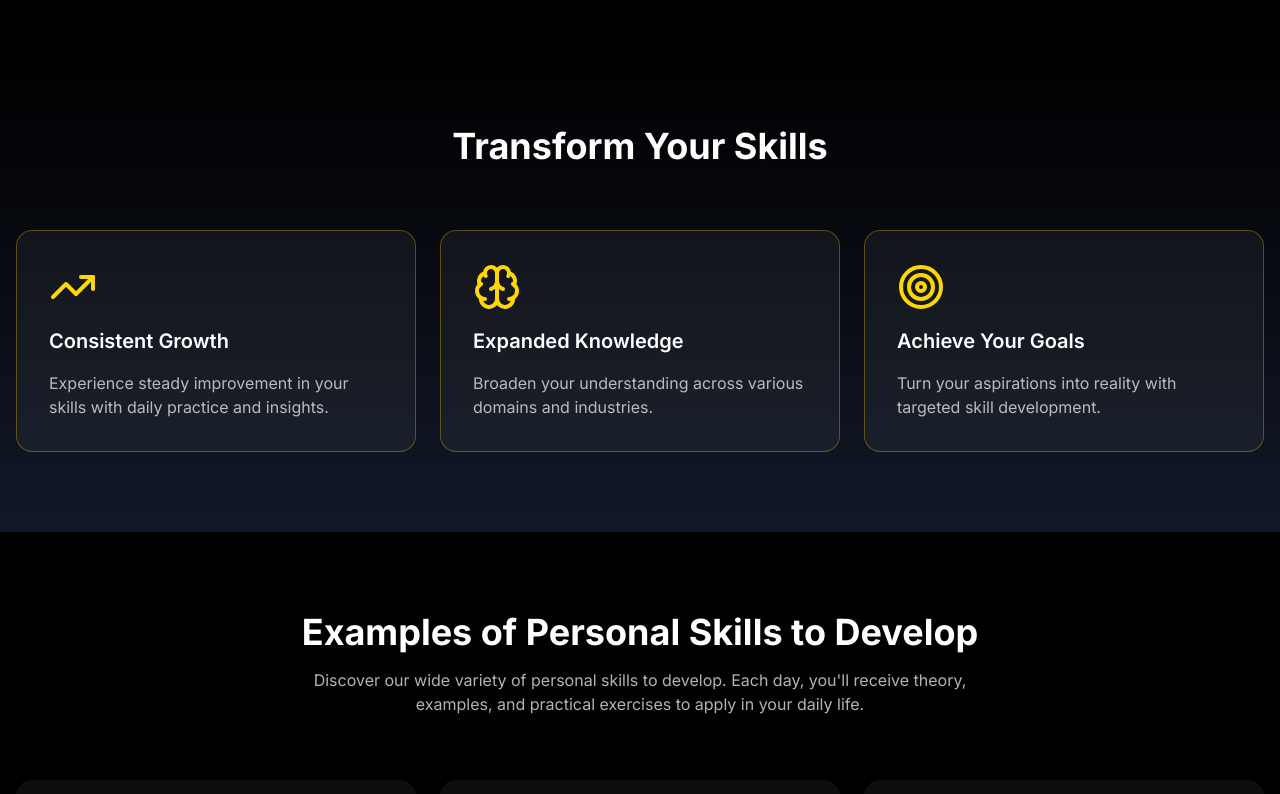
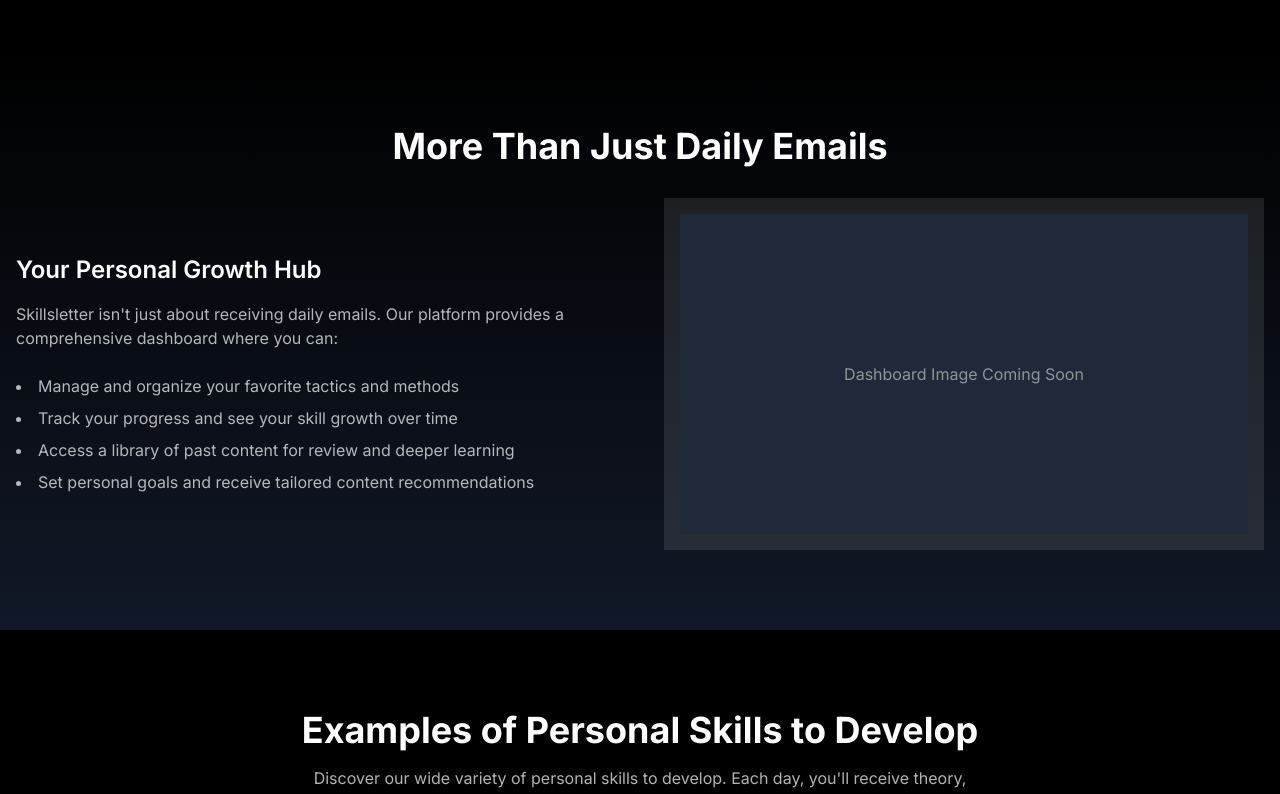
Before and after one commit to Ferrajju/skillvoo-landing, a Next.js app: page / in a window 1280 px wide. Shown: the part 1240-2034 px from the top of the page. Built offline with nearby package versions, Linux system fonts and the light colour scheme.

Commit message:
Agregando seccion 'More tHan JUsta Newsletter'

```diff
--- a/app/page.tsx
+++ b/app/page.tsx
@@ -223,33 +223,48 @@
         </div>
       </section>
 
-      {/* Transform Your Skills Section */}
+      {/* More than Just a NewsLetter */}
       <section className="py-20 px-4 bg-gradient-to-b from-black to-gray-900">
         <div className="max-w-7xl mx-auto">
           <motion.h2
             initial={{ opacity: 0 }}
             whileInView={{ opacity: 1 }}
             viewport={{ once: true }}
-            className="text-3xl md:text-4xl font-bold text-white text-center mb-16"
+            className="text-4xl font-bold text-white text-center mb-8"
           >
-            Transform Your Skills
+            More Than Just Daily Emails
           </motion.h2>
-          <div className="grid md:grid-cols-3 gap-6">
-            {transformationSteps.map((step, index) => (
-              <motion.div
-                key={step.title}
-                initial={{ opacity: 0, y: 20 }}
-                whileInView={{ opacity: 1, y: 0 }}
-                viewport={{ once: true }}
-                transition={{ delay: index * 0.2 }}
-                className="bg-white/5 backdrop-blur-sm rounded-2xl p-6 md:p-8 hover:bg-white/10 transition-all border border-[#FFD700]/30 hover:border-[#FFD700]/50"
-              >
-                {step.icon &&
-                  React.createElement(step.icon as React.ElementType, { className: "w-12 h-12 text-[#FFD700] mb-4" })}
-                <h3 className="text-xl font-semibold text-white mb-4">{step.title}</h3>
-                <p className="text-white/70">{step.description}</p>
-              </motion.div>
-            ))}
+          <div className="grid md:grid-cols-2 gap-12 items-center">
+            <motion.div
+              initial={{ opacity: 0, x: -50 }}
+              whileInView={{ opacity: 1, x: 0 }}
+              viewport={{ once: true }}
+              transition={{ duration: 0.8 }}
+            >
+              <h3 className="text-2xl font-semibold text-white mb-4">Your Personal Growth Hub</h3>
+              <p className="text-white/70 mb-6">
+                Skillsletter isn't just about receiving daily emails. Our platform provides a comprehensive dashboard
+                where you can:
+              </p>
+              <ul className="list-disc list-inside text-white/70 space-y-2">
+                <li>Manage and organize your favorite tactics and methods</li>
+                <li>Track your progress and see your skill growth over time</li>
+                <li>Access a library of past content for review and deeper learning</li>
+                <li>Set personal goals and receive tailored content recommendations</li>
+              </ul>
+            </motion.div>
+            <motion.div
+              initial={{ opacity: 0, x: 50 }}
+              whileInView={{ opacity: 1, x: 0 }}
+              viewport={{ once: true }}
+              transition={{ duration: 0.8 }}
+              className="bg-white/10 rounded-lg p-4"
+            >
+              {/* Placeholder for dashboard image */}
+              <div className="aspect-video bg-gray-800 rounded-lg flex items-center justify-center">
+                <p className="text-white/50">Dashboard Image Coming Soon</p>
+              </div>
+            </motion.div>
           </div>
         </div>
       </section>
```
